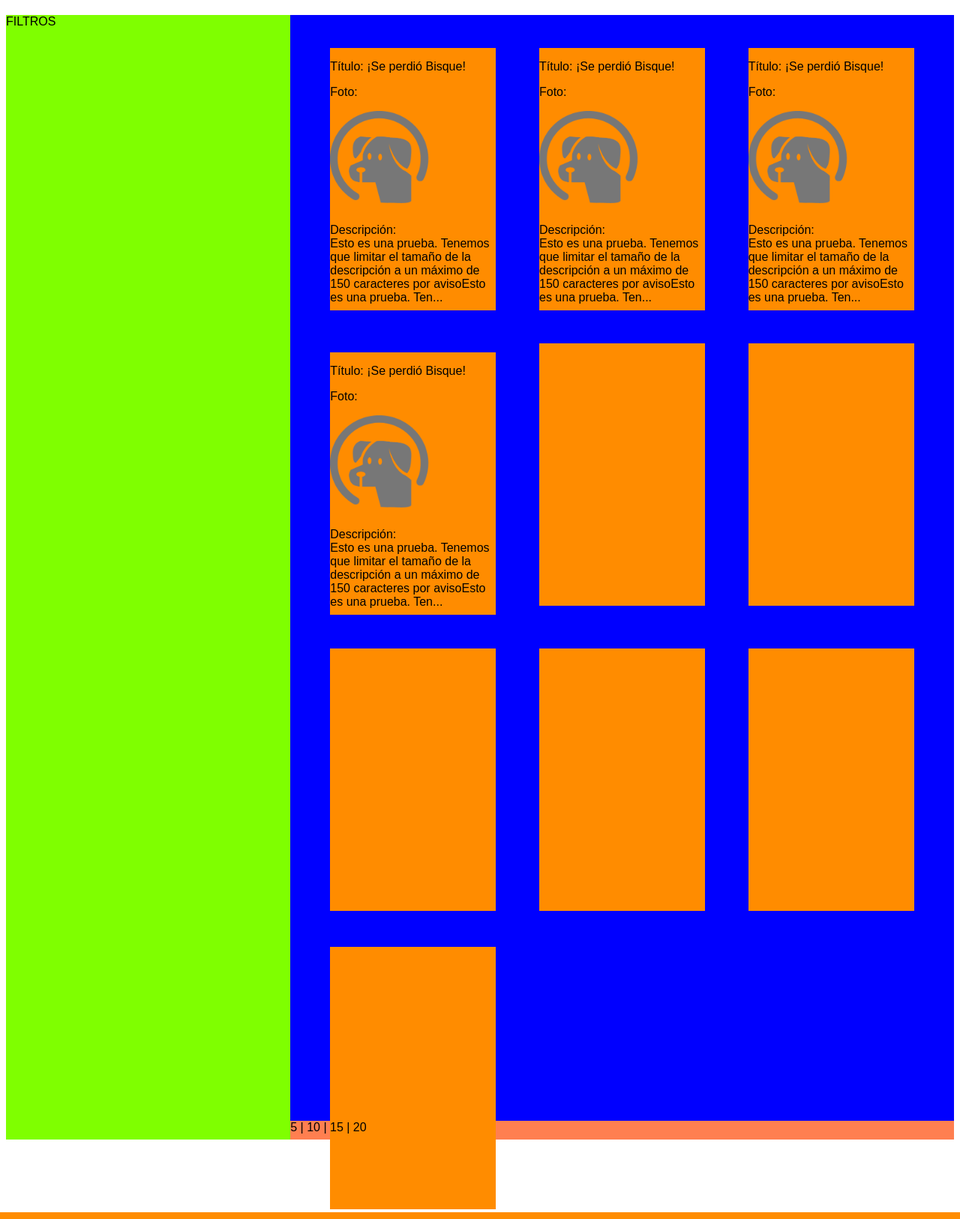
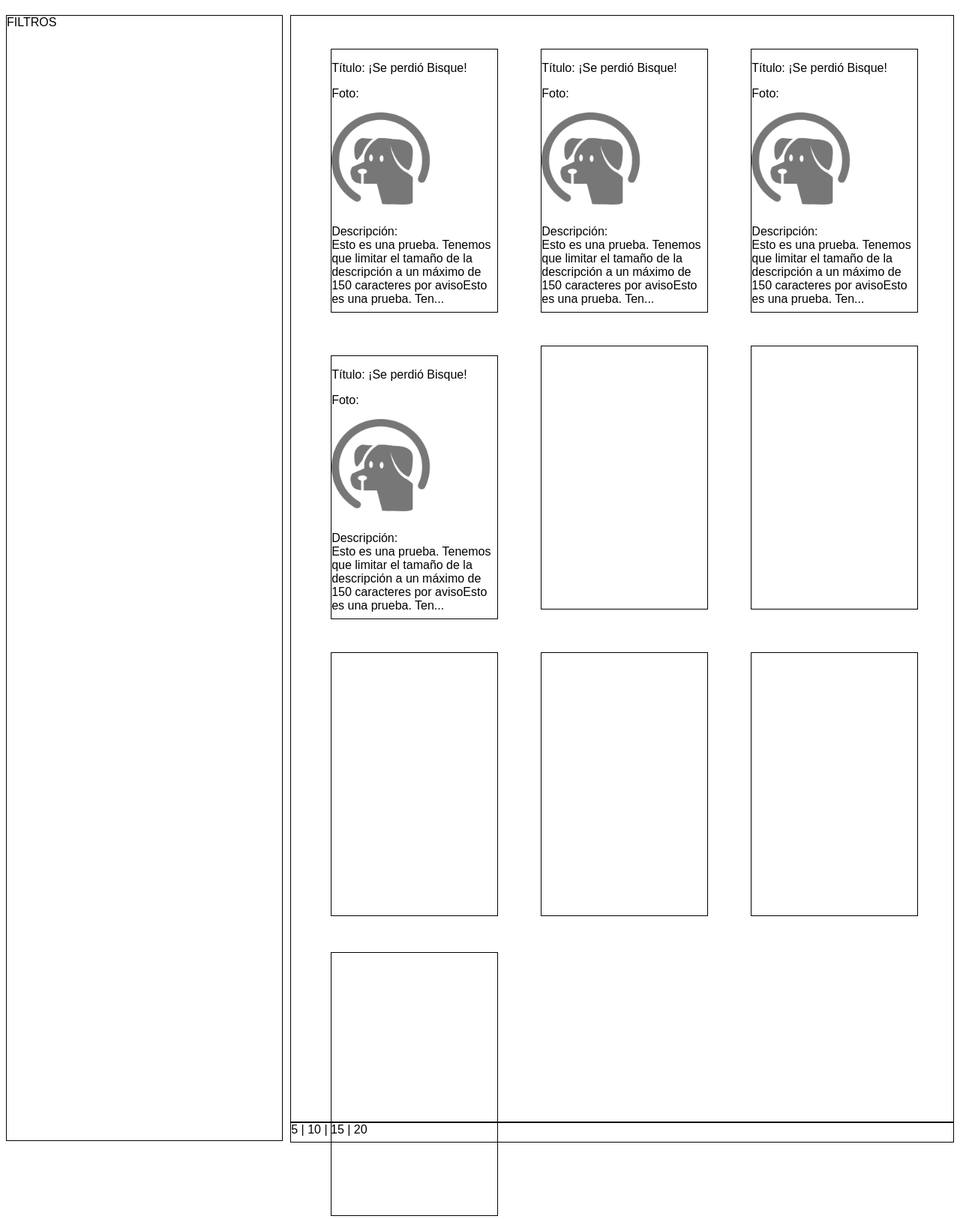
Before and after one commit to driden/PHP, a PHP site: page / in a window 1280 px wide; the page is wider, and only the part inside the window is pictured. Shown: the part 190-1816 px from the top of that part at 75% size. Run offline with PHP 8.4, Linux system fonts and the light colour scheme.

Commit message:
estilos.css sin colores de fondo

```diff
--- a/Entrega/css/estilos.css
+++ b/Entrega/css/estilos.css
@@ -17,22 +17,25 @@ h2#title{
 }
 
 #filters{
-    background-color: chartreuse;
-    width: 30%;
+    width: 29%;
     height: 1500px;
     float: left;
+    border-style: solid;
+    border-width: 1px;
 }
 #results{
     float: right;
     width: 70%;
 }
 #cards{
-    background-color: blue;
+    border-style: solid;
+    border-width: 1px;
     height: 1475px;
 }
 
 .card {
-    background-color: darkorange;
+    border-style: solid;
+    border-width: 1px;
     width: 25%;
     height: 350px;
     margin-left: 6%;
@@ -42,7 +45,8 @@ h2#title{
 }
 
 #paging{
-    background-color: coral;
+    border-style: solid;
+    border-width: 1px;
     height: 25px;
 }
 
--- a/Entrega/js/scripts.js
+++ b/Entrega/js/scripts.js
@@ -3,8 +3,6 @@ $(document).ready(function() {
     $('p.description').each(function(){
         let $this = $(this)
         const text = $this.text()
-        console.log($this);
-        console.log(text)
         $this.text(text.substr(0,150)+'...')
         $this.prev().css('margin-bottom',0)
     }
```
